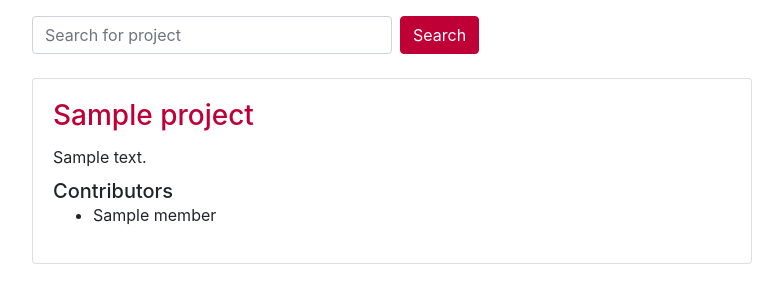
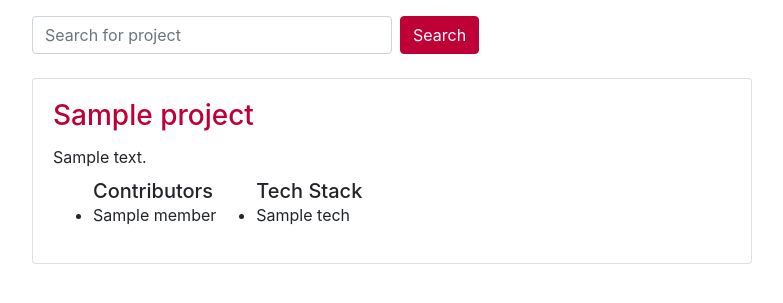
Before and after one commit to Holberton-Makers-Club/home_page, a Flask app: page / in a window 1280 px wide. Shown: the part 104-407 px from the top of the page, without its empty margins (248-1031 px from the left). Run offline with Flask 2, Linux system fonts and the light colour scheme; a database or web service that is not in the repository returns one stand-in record (values such as "Sample title"); data that the repository does not hold is empty; some libraries are stand-ins or nearby versions.

Commit message:
added jinja statements for project technologies

```diff
--- a/templates/index.html
+++ b/templates/index.html
@@ -44,14 +44,29 @@
                 <div class="card-body">
                     <a href="{{ project.link }}"><h3 class="card-title">{{ project.name }}</h3></a>
                     <p class="card-text text-wrap">
+                        {% if project.description %}
                         {{ project.description }}
+                        {% endif %}
                     </p>
-                    <h5 class="card-subtitle">Contributors</h5>
-                    <ul>
-                        {% for member in project.members %}
-                        <li>{{ member }}</li>
-                        {% endfor %}
-                    </ul>
+                    <div class="d-flex flex-wrap">
+                        <ul>
+                            {% if project.members %}
+                            <h5 class="card-subtitle">Contributors</h5>
+                            {% for member in project.members %}
+                            <li>{{ member }}</li>
+                            {% endfor %}
+                            {% endif%}
+                        </ul>
+                        <ul>
+                            {% if project.technologies %}
+                            <h5 class="card-subtitle">Tech Stack</h5>
+                            {% for tech in project.technologies %}
+                            <li>{{ tech }}</li>
+                            {% endfor %}
+                            {% endif%}
+                        </ul>
+                    </div>
+
                 </div>
             </div>
 
```
